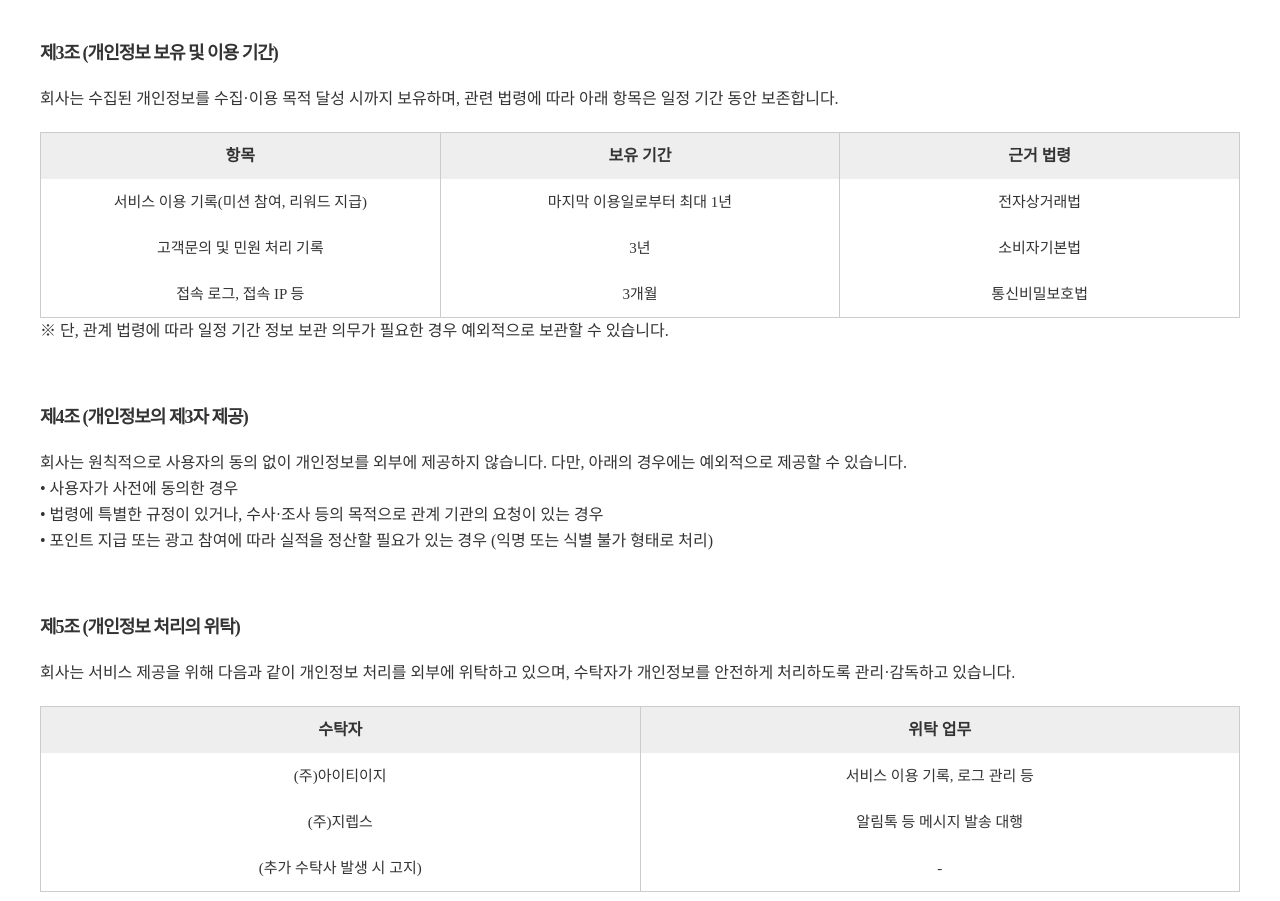
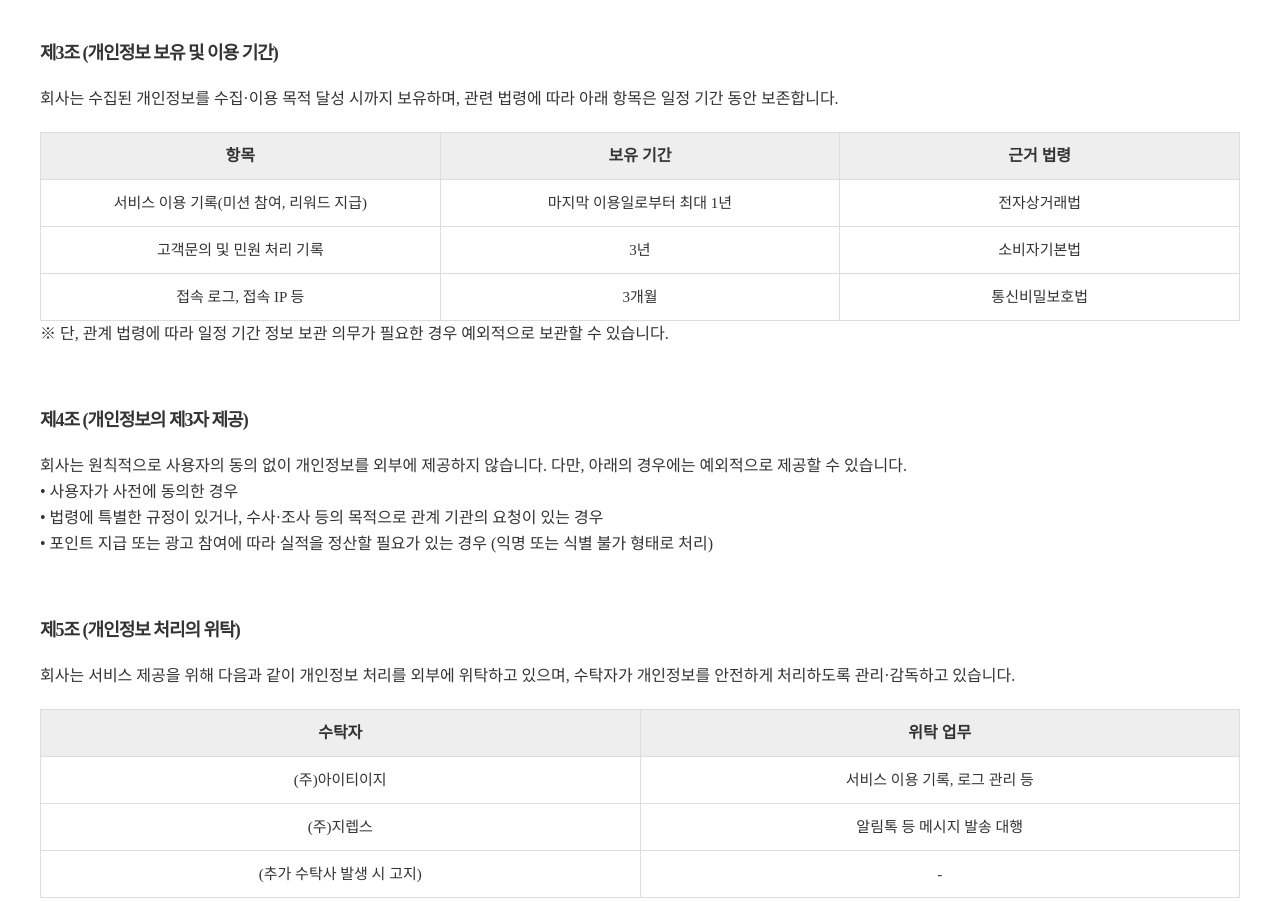
Before and after one commit to seong-won-byeon/musiclick-home, a plain HTML site: page privacy.html in a window 1280 px wide. Shown: the part 1220-2121 px from the top of the page. Drawn offline with nearby package versions, Linux system fonts and the light colour scheme; a script that the page names is missing; a web font is replaced by a local one.

Commit message:
Update style.css

```diff
--- a/assets/css/style.css
+++ b/assets/css/style.css
@@ -721,13 +721,18 @@ footer .link-cont {
 
 
 .use_fin table,
-.privacy_fin table {width:100%; max-width:1200px; border:solid 1px #ccc;  border-right:none; margin-top:20px;table-layout: fixed;}
+.privacy_fin table {width:100%; max-width:1200px; border:solid 1px #ddd;  border-right:none; margin-top:20px;table-layout: fixed;}
 
 .use_fin th,
-.privacy_fin th {background-color:#eee; font-size:16px;  font-weight:600; padding:10px 0; border-right:solid 1px #ccc;}
+.privacy_fin th {background-color:#eee; font-size:16px;  font-weight:600; padding:10px 0; border-right:solid 1px #ddd;}
 
 .use_fin td,
-.privacy_fin td {font-size:15px;  font-weight:500; padding:10px; border-right:solid 1px #ccc;word-break: break-all;text-align: center;}
+.privacy_fin td {font-size:15px;  font-weight:500; padding:10px; border-right:solid 1px #ddd;word-break: break-all;text-align: center;}
+
+
+.privacy_fin tr {
+    border-bottom: 1px solid #ddd;
+}
 
 .privacy_fin p,
 .use_fin p {margin:10px 0 10px 20px;}
```
